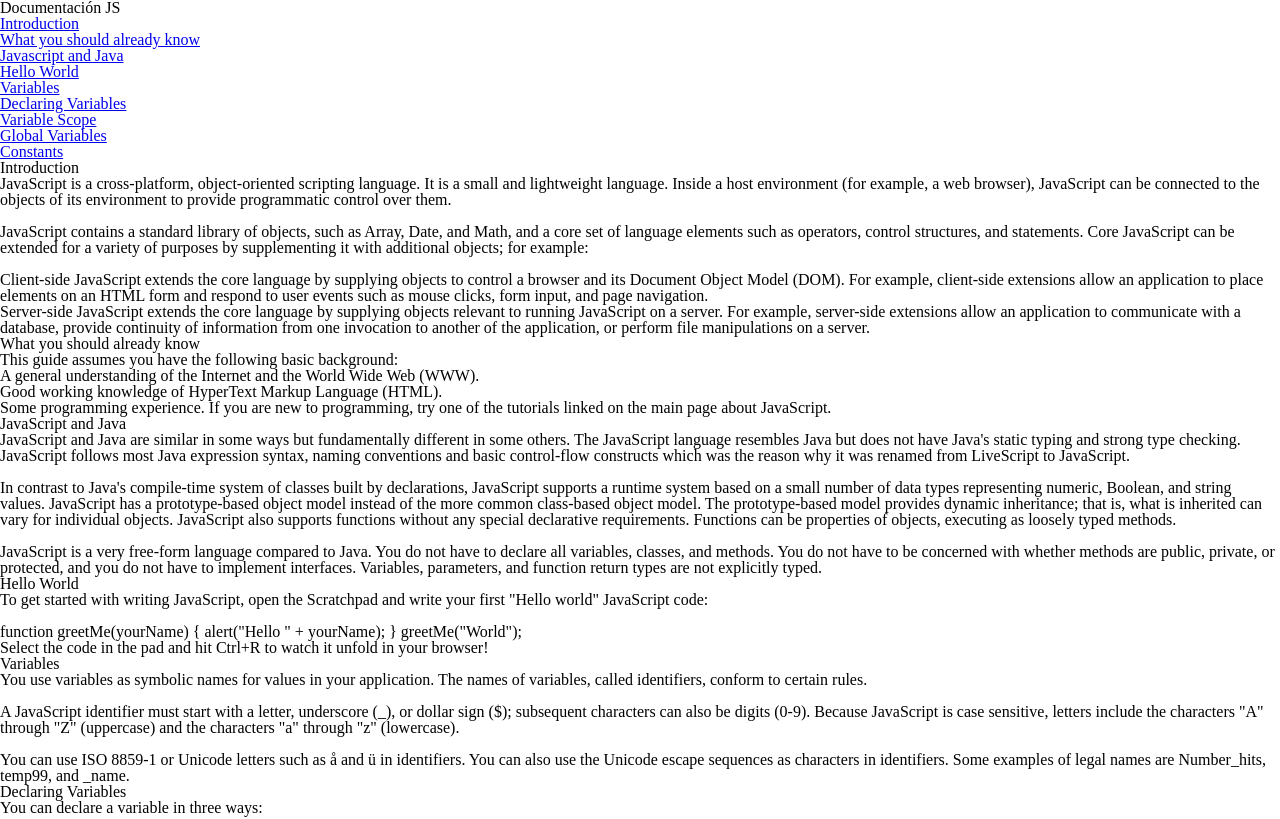
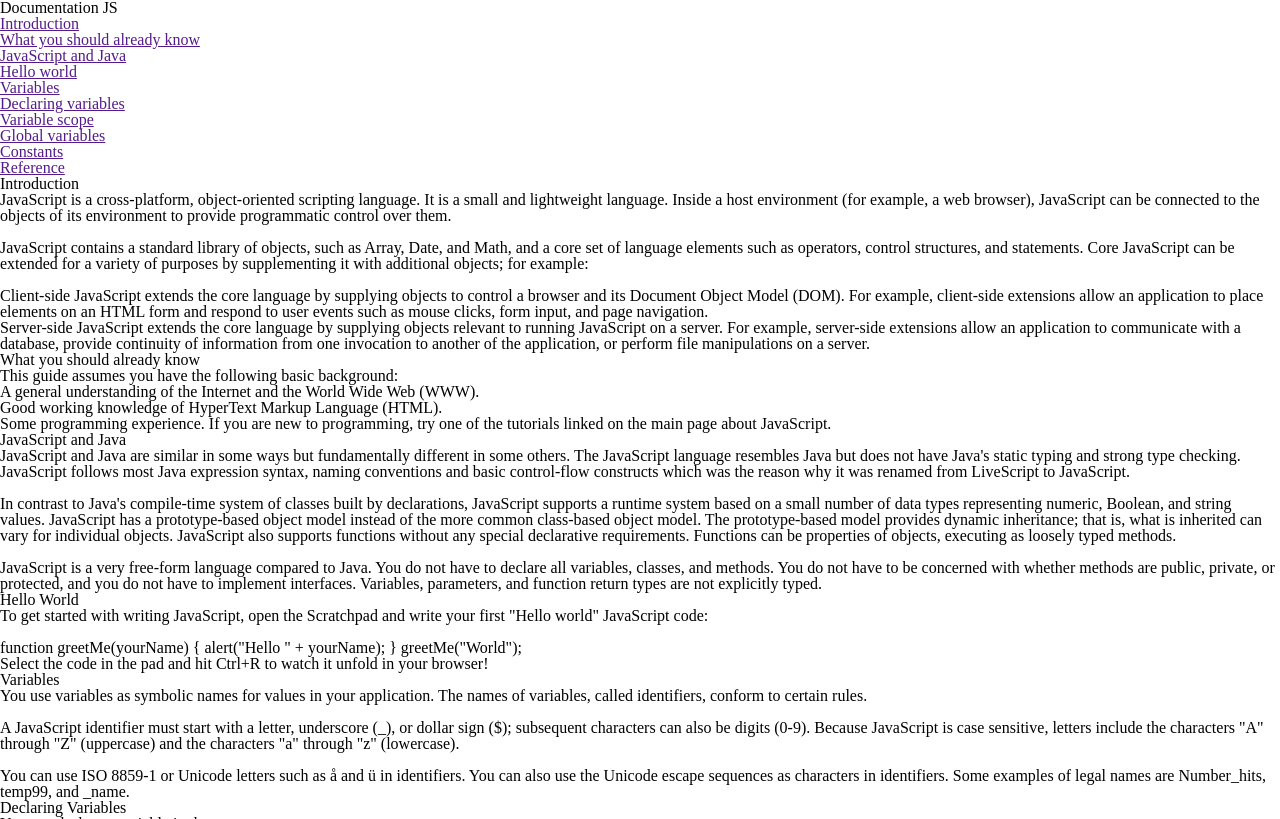
Before and after one commit to turavinin/javascript-page, a plain HTML site: page index.html in a window 1280 px wide. Shown: the top 819 px of the page. Drawn offline with Linux system fonts and the light colour scheme.

Commit message:
Add ul to navbar

```diff
--- a/index.html
+++ b/index.html
@@ -20,42 +20,21 @@
 <body>
 
   <nav id="navbar">
-    <header><h1>Documentación JS</h1></header>
-    <div class="div-introduction">
-      <a href="#" class="nav-link">Introduction</a>
-    </div>
+    <header>Documentation JS</header>
 
-    <div class="div-already-know">
-      <a href="#" class="nav-link">What you should already know</a>
-    </div>
+    <ul>
+      <li><a href="" class="nav-link">Introduction</a></li>
+      <li><a href="" class="nav-link">What you should already know</a></li>
+      <li><a href="" class="nav-link">JavaScript and Java</a></li>
+      <li><a href="" class="nav-link">Hello world</a></li>
+      <li><a href="" class="nav-link">Variables</a></li>
+      <li><a href="" class="nav-link">Declaring variables</a></li>
+      <li><a href="" class="nav-link">Variable scope</a></li>
+      <li><a href="" class="nav-link">Global variables</a></li>
+      <li><a href="" class="nav-link">Constants</a></li>
+      <li><a href="" class="nav-link">Reference</a></li>
+    </ul>
 
-    <div class="div-javascript-java">
-      <a href="#" class="nav-link">Javascript and Java</a>
-    </div>
-
-    <div class="div-hello-world">
-      <a href="#" class="nav-link">Hello World</a>
-    </div>
-
-    <div class="div-variables">
-      <a href="#" class="nav-link">Variables</a>
-    </div>
-
-    <div class="div-declaring-variables">
-      <a href="#" class="nav-link">Declaring Variables</a>
-    </div>
-
-    <div class="div-variable-scope">
-      <a href="#" class="nav-link">Variable Scope</a>
-    </div>
-
-    <div class="div-global-variables">
-      <a href="#" class="nav-link">Global Variables</a>
-    </div>
-
-    <div class="div-constants">
-      <a href="#" class="nav-link">Constants</a>
-    </div>
 
   </nav>
 
@@ -155,39 +134,14 @@
       <code>const MY_OBJECT = {"key": "value"}; MY_OBJECT.key = "otherValue";</code>
     </section>
 
-
-
-
-
-
-
-
-
-
-
-
-
-
-
+    <section class="main-section" id="reference">
+      <header id="hdr-reference"><h1>Reference</h1></header>
+      <ul>
+        <li>All the documentation in this page is taken from <a href="#">MDN</a></li>
+      </ul>
+    </section>
 
   </main>
 
-
-
-
-
-
-
-
-
-
-
-
-
-
-
-
-
-
 </body>
 </html>
```
